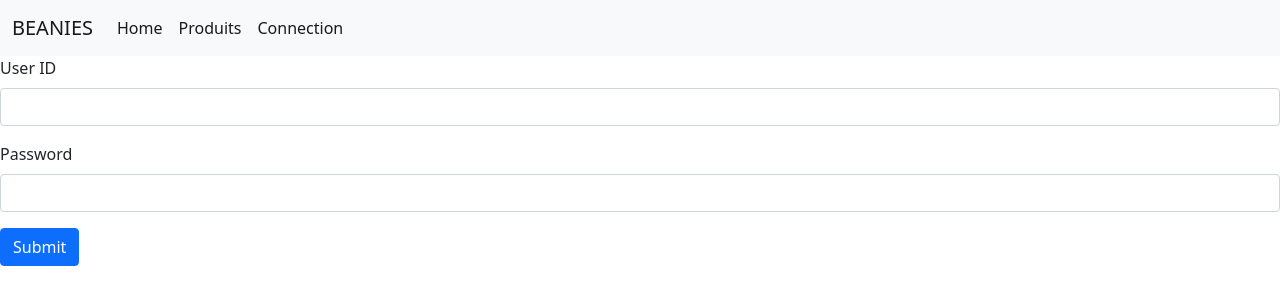
After one commit to SnowKIRATI/BEANIES, a PHP site: page /login.php in a window 1280 px wide. The commit adds this page. Shown: the top 305 px of the page. Run offline with PHP 8.4, Linux system fonts and the light colour scheme.

Commit message:
Added login and logout the ex nb 16 and ongoing ex nb 17

```diff
--- a/includes/header.php
+++ b/includes/header.php
@@ -1,6 +1,13 @@
 <?php
+
+session_start();
+
 require_once 'variables.php';
 require_once 'fonction.php';
+
+if (!isset($pageName)){
+    $pageName = "Welcome";
+}
 ?>
 
 <!DOCTYPE html>
@@ -37,12 +44,50 @@ require_once 'fonction.php';
                      <li class="nav-item">
                         <a class="nav-link active" aria-current="page" href="index.php">Home</a>
                      </li>
-
-                 </ul>
-                <form class="d-flex">
+                     <li class="nav-item">
+                        <a class="nav-link active" href="list.php">Produits</a>
+                     </li>
+                        <?php
+                            if (isset($_SESSION['username'])) {
+                        ?>
+                                <li class="nav-item">
+                                    <a class="nav-link active" href="login.php"> <?= ($_SESSION["username"]); ?></a>
+                                </li>
+                                <li class="nav-item">
+                                    <a class="nav-link active" href="logout.php">Logout</a>
+                                </li>
+                        <?php
+                        } else {
+                        ?>
+                            <li class="nav-item">
+                               <a class="nav-link active" href="login.php">Connection</a>
+                            </li>
+                        <?php
+                        }
+                        ?>
+                 <!-- <form class="d-flex">
                     <input class="form-control me-2" type="search" placeholder="Search" aria-label="Search">
                     <button class="btn btn-outline-success" type="submit">Search</button>
-                </form>
+                </form> -->
+                 </ul>
             </div>
         </div>
     </nav>
+    <?php
+        if (isset($_GET['login']) && $_GET['login']== "success"){
+    ?>
+            <div class="alert alert-primary" role="alert">
+              You are connected!
+            </div>
+    <?php
+    }
+    ?>
+    <?php
+        if (isset($_GET['logout']) && $_GET['logout']== "success"){
+    ?>
+            <div class="alert alert-primary" role="alert">
+              You are not connected
+            </div>
+    <?php
+    }
+    ?>
--- a/index.php
+++ b/index.php
@@ -1,6 +1,6 @@
 
         <?php
-        include'includes/header.php';
+        include 'includes/header.php';
         ?>
         <div class="d-flex justify-content-center" >
         <?php
@@ -27,5 +27,5 @@
                 <a href="list.php" class="btn btn-primary">All produits</a>
         </div>
 <?php
-        include'includes/footer.php';
+        include 'includes/footer.php';
 ?>
--- a/list.php
+++ b/list.php
@@ -2,7 +2,7 @@
 <?php
     $pageName = "All our bonnets";
 
-    include'includes/header.php';
+    include 'includes/header.php';
 ?>
     <table>
         <th>Bennets</th>
@@ -17,5 +17,5 @@
     </table>
 
 <?php
-        include'includes/footer.php';
+        include 'includes/footer.php';
 ?>
--- /dev/null
+++ b/login.php
@@ -0,0 +1,33 @@
+<?php
+    $pageName = "Connection";
+
+       require_once 'includes/header.php';
+    //    require_once include'includes/header.php?login=success';
+
+    if (isset($_POST['username'])){
+        $_SESSION['username'] = $_POST['username'];
+
+        header('location: index.php?login=success');
+    }
+
+    // var_dump($_POST);
+?>
+    <form action="" method="post">
+
+            <div class="mb-3">
+              <label for="username" class="form-label">User ID</label>
+              <input type="text" class="form-control" id="username" name="username">
+              <!-- <div id="emailHelp" class="form-text">We'll never share your email with anyone else.</div> -->
+            </div>
+            <div class="mb-3">
+              <label for="password" class="form-label">Password</label>
+              <input type="password" class="form-control" id="password" name="password">
+            </div>
+
+            <button type="submit" class="btn btn-primary">Submit</button>
+
+    </form>
+
+<?php
+        include 'includes/footer.php';
+?>
--- /dev/null
+++ b/logout.php
@@ -0,0 +1,4 @@
+<?php
+    session_start();
+    session_destroy();
+    header('location: index.php?logout=success');
```
